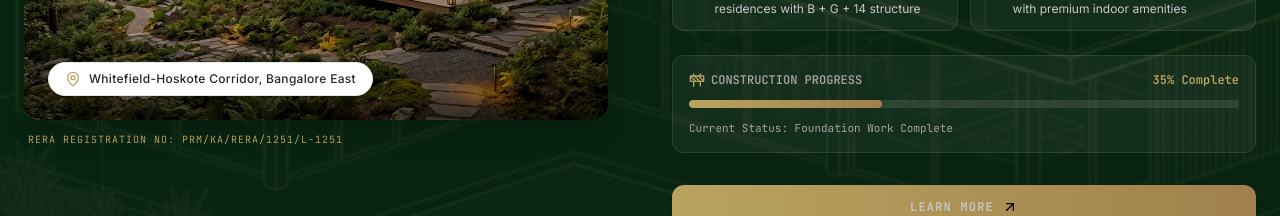
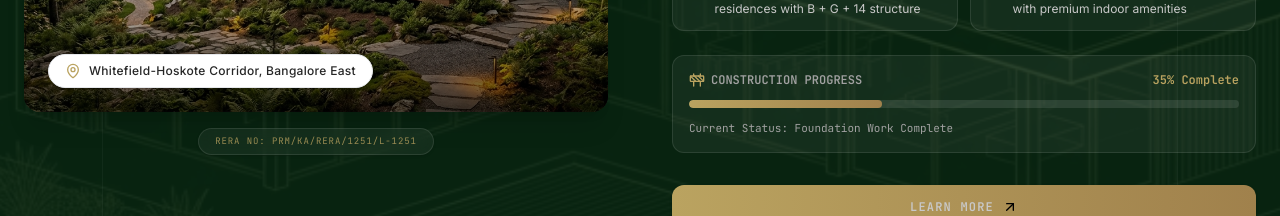
Before and after one commit to sagaanand/al-green-developers, a React (Vite) app: page /home2 in a window 1280 px wide. Shown: the part 6300-6516 px from the top of the page. Built offline with nearby package versions, Linux system fonts and the light colour scheme; a web font is replaced by a local one.

Commit message:
style: center and format RERA number as a premium pill badge under developments images

```diff
--- a/src/components/SectionDevelopments.tsx
+++ b/src/components/SectionDevelopments.tsx
@@ -95,8 +95,8 @@ export default function SectionDevelopments({ onOpenProjectDetail, onOpenSiteVis
                       </div>
                     </div>
                     {/* Dummy RERA Registration No below the image */}
-                    <div className="mt-3 text-[10px] font-mono tracking-widest text-[#BAA360] uppercase pl-1">
-                      RERA Registration No: {project.id === "legacy" ? "PRM/KA/RERA/1251/L-1251" : "PRM/KA/RERA/1251/V-2364"}
+                    <div className="mt-4 text-[9px] font-mono tracking-widest text-gold/80 uppercase bg-white/5 py-1.5 px-4 rounded-full border border-white/10 w-fit mx-auto shadow-sm backdrop-blur-sm">
+                      RERA NO: {project.id === "legacy" ? "PRM/KA/RERA/1251/L-1251" : "PRM/KA/RERA/1251/V-2364"}
                     </div>
                   </div>
 
```
